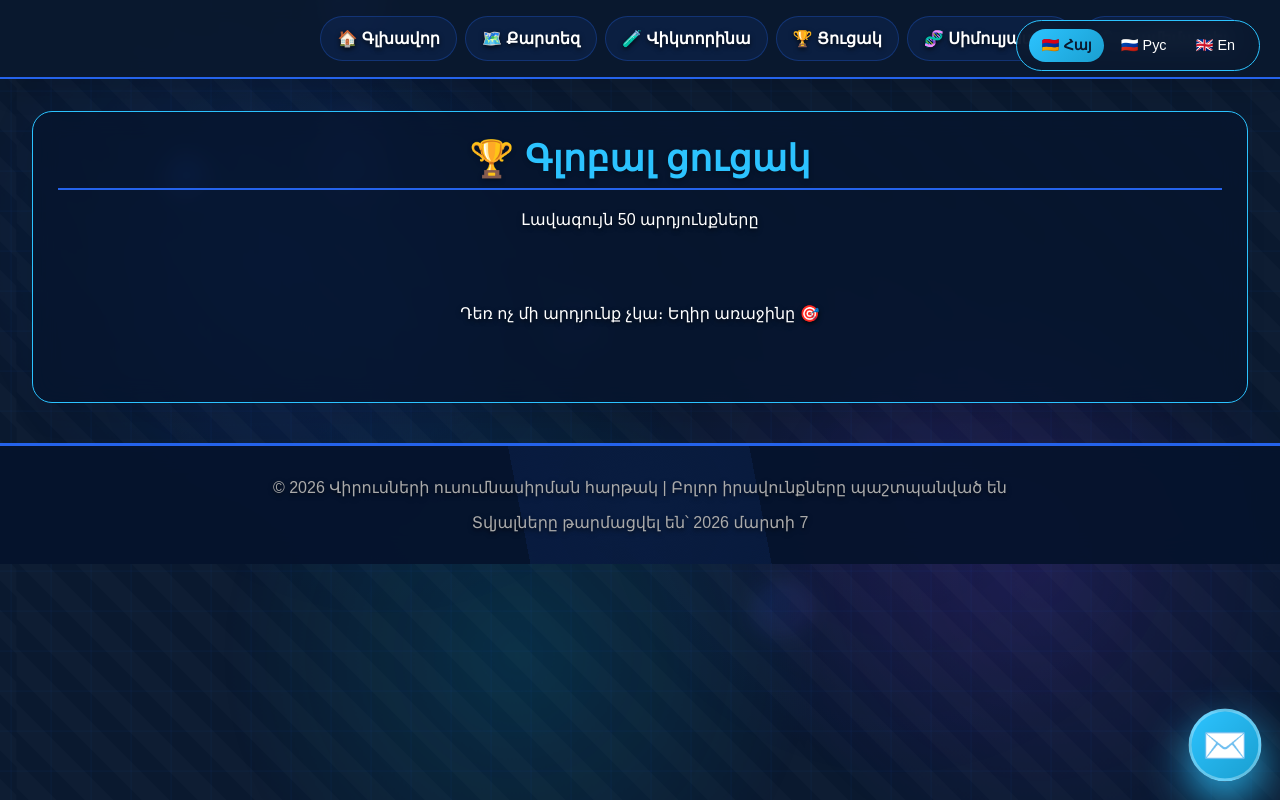
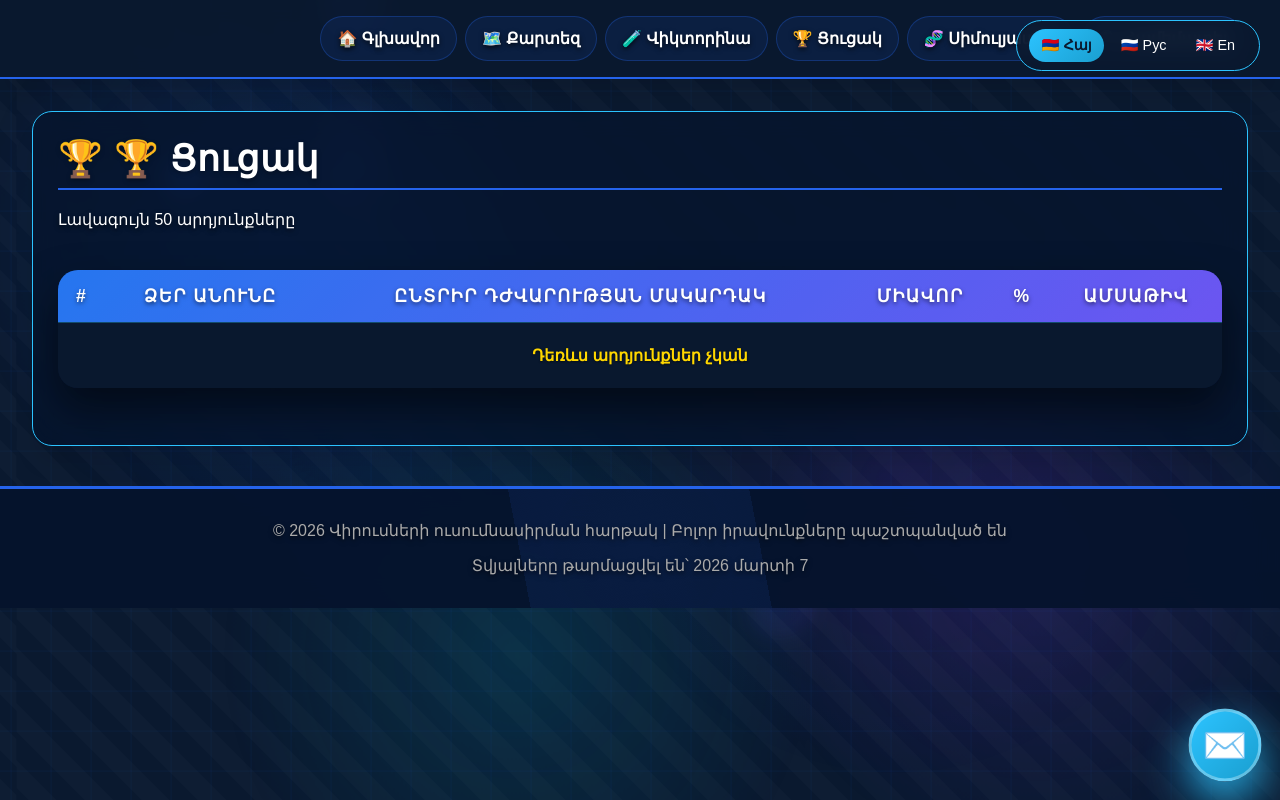
Before and after one commit to 01narek10/virus, a Flask app: page /leaderboard in a window 1280 px wide. Run offline with Flask 3, Linux system fonts and the light colour scheme.

Commit message:
Update leaderboard.html

```diff
--- a/templates/leaderboard.html
+++ b/templates/leaderboard.html
@@ -1,48 +1,38 @@
 {% extends "base.html" %}
-{% block title %}Գլոբալ ցուցակ{% endblock %}
+{% block title %}{{ t.leaderboard }}{% endblock %}
 
 {% block content %}
 <div class="card">
-    <h2 style="text-align: center; color: #2cc3ff;">🏆 Գլոբալ ցուցակ</h2>
-    <p style="text-align: center;">Լավագույն 50 արդյունքները</p>
+    <h2>🏆 {{ t.leaderboard }}</h2>
+    <p>Լավագույն 50 արդյունքները</p>
 
-    {% if leaderboard %}
-    <table style="width:100%; border-collapse: collapse; margin-top:20px;">
+    <table class="leaderboard-table" style="width: 100%; border-collapse: collapse; margin-top: 20px;">
         <thead>
-            <tr style="background: #2cc3ff; color: #0b1d3a;">
-                <th style="padding:12px;">#</th>
-                <th style="padding:12px;">Անուն</th>
-                <th style="padding:12px;">Մակարդակ</th>
-                <th style="padding:12px;">Միավոր</th>
-                <th style="padding:12px;">Տոկոս</th>
-                <th style="padding:12px;">Ամսաթիվ</th>
+            <tr style="background: rgba(44,195,255,0.2); color: #2cc3ff;">
+                <th style="padding: 12px; text-align: center;">#</th>
+                <th style="padding: 12px; text-align: center;">{{ t.your_name }}</th>
+                <th style="padding: 12px; text-align: center;">{{ t.select_level }}</th>
+                <th style="padding: 12px; text-align: center;">{{ t.score }}</th>
+                <th style="padding: 12px; text-align: center;">%</th>
+                <th style="padding: 12px; text-align: center;">{{ t.date }}</th>
             </tr>
         </thead>
         <tbody>
-            {% for entry in leaderboard %}
-            <tr style="border-bottom: 1px solid #2a4e8a;">
-                <td style="padding:10px; text-align:center;">{{ loop.index }}</td>
-                <td style="padding:10px;"><strong>{{ entry.name }}</strong></td>
-                <td style="padding:10px; text-align:center;">
-                <span style="background:
-                    {% if entry.level_class == 'very_easy' %}#4caf50
-                    {% elif entry.level_class == 'easy' %}#8bc34a
-                    {% elif entry.level_class == 'medium' %}#ffc107
-                    {% elif entry.level_class == 'hard' %}#ff9800
-                    {% else %}#f44336{% endif %};
-                    padding:4px 12px; border-radius:50px; color:white; font-weight:bold; text-shadow:0 1px 2px rgba(0,0,0,1); display:inline-block;">
-                    {{ entry.level_display }}
-                </span>
-                </td>
-                <td style="padding:10px; text-align:center;">{{ entry.score }}/{{ entry.total }}</td>
-                <td style="padding:10px; text-align:center;">{{ entry.percent }}%</td>
-                <td style="padding:10px; text-align:center;">{{ entry.date }}</td>
+            {% for score in leaderboard %}
+            <tr style="border-bottom: 1px solid rgba(44,195,255,0.3);">
+                <td style="padding: 12px; text-align: center; color: white;">{{ loop.index }}</td>
+                <td style="padding: 12px; text-align: center; color: white;">{{ score.name }}</td>
+                <td style="padding: 12px; text-align: center; color: white;">{{ score.level_display }}</td>
+                <td style="padding: 12px; text-align: center; color: white;">{{ score.score }}/{{ score.total }}</td>
+                <td style="padding: 12px; text-align: center; color: white;">{{ score.percent }}%</td>
+                <td style="padding: 12px; text-align: center; color: white;">{{ score.date }}</td>
+            </tr>
+            {% else %}
+            <tr>
+                <td colspan="6" style="padding: 20px; text-align: center; color: white;">{{ t.no_scores }}</td>
             </tr>
             {% endfor %}
         </tbody>
     </table>
-    {% else %}
-    <p style="text-align: center; margin: 50px 0;">Դեռ ոչ մի արդյունք չկա։ Եղիր առաջինը 🎯</p>
-    {% endif %}
-
+</div>
 {% endblock %}
```
